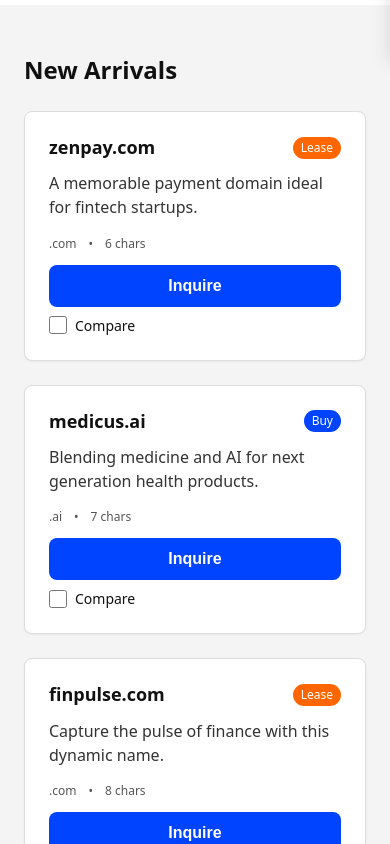
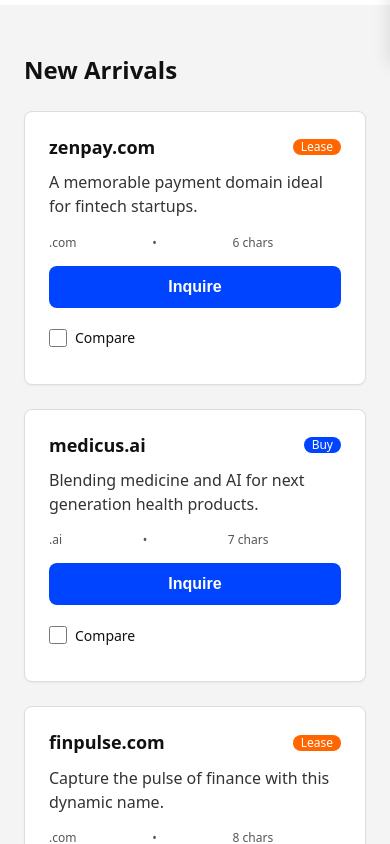
Before and after one commit to Hoshi-Cyber/hvault, a Next.js app: page / in a window 390 px wide. Shown: the part 780-1624 px from the top of the page. Built offline with nearby package versions, Linux system fonts and the light colour scheme.

Commit message:
feat(domain-card): link to detail, add meta row, mobile spacing; add CSS helpers

```diff
--- a/components/DomainCard.js
+++ b/components/DomainCard.js
@@ -1,6 +1,14 @@
+import Link from 'next/link';
 import { useCompare } from '../context/CompareContext';
 import { useDrawer } from '../context/DrawerContext';
 
+/**
+ * DomainCard
+ * - Name links to detail page (/domain/[slug])
+ * - Clear metadata row (TLD • length)
+ * - Primary Inquire button opens drawer with domain context
+ * - Mobile-friendly spacing & tap targets; keeps status pill
+ */
 export default function DomainCard({ domain }) {
   const { selected, add, remove } = useCompare();
   const { open } = useDrawer();
@@ -28,34 +36,43 @@ export default function DomainCard({ domain }) {
         padding: 'var(--space-3)',
         background: 'var(--color-background)',
         boxShadow: 'var(--shadow-small)',
-        transition: 'box-shadow .2s ease',
+        transition: 'box-shadow .2s, transform .1s',
         display: 'flex',
         flexDirection: 'column',
-        gap: '12px',
+        gap: 12,
         height: '100%',
       }}
       onMouseEnter={(e) => {
-        e.currentTarget.style.boxShadow = '0 4px 12px rgba(0,0,0,0.08)';
+        e.currentTarget.style.boxShadow = '0 4px 12px rgba(0,0,0,.08)';
+        e.currentTarget.style.transform = 'translateY(-2px)';
       }}
       onMouseLeave={(e) => {
         e.currentTarget.style.boxShadow = 'var(--shadow-small)';
+        e.currentTarget.style.transform = 'translateY(0)';
       }}
     >
       {/* Title + status */}
       <div style={{ display: 'flex', justifyContent: 'space-between', gap: 8, alignItems: 'center' }}>
-        <h3 style={{ margin: 0, wordBreak: 'break-word', fontSize: '18px', lineHeight: 1.3 }}>
-          {domain.name}
+        <h3 style={{ margin: 0, wordBreak: 'break-word', fontSize: '18px', lineHeight: 1.25 }}>
+          <Link
+            href={`/domain/${domain.slug}`}
+            style={{ textDecoration: 'none', color: 'var(--color-text-primary)' }}
+            aria-label={`View details for ${domain.name}`}
+          >
+            {domain.name}
+          </Link>
         </h3>
         <span
           style={{
             padding: '2px 8px',
             borderRadius: 999,
-            fontSize: '12px',
+            fontSize: 12,
             background: statusColours[domain.status] || '#999',
             color: '#fff',
             textTransform: 'capitalize',
             whiteSpace: 'nowrap',
             flexShrink: 0,
+            lineHeight: 1,
           }}
           aria-label={`status ${domain.status}`}
         >
@@ -79,9 +96,20 @@ export default function DomainCard({ domain }) {
       </p>
 
       {/* Meta row */}
-      <div style={{ display: 'flex', gap: 12, flexWrap: 'wrap', fontSize: '12px', color: '#555' }}>
+      <div
+        className="meta-row"
+        style={{
+          display: 'inline-grid',
+          gridAutoFlow: 'column',
+          alignItems: 'center',
+          gap: 8,
+          color: '#555',
+          fontSize: 12,
+          marginBottom: 2,
+        }}
+      >
         <span>{domain.tld}</span>
-        <span>•</span>
+        <span aria-hidden="true">•</span>
         <span>{domain.length} chars</span>
       </div>
 
@@ -94,7 +122,7 @@ export default function DomainCard({ domain }) {
             width: '100%',
             background: 'var(--color-accent-primary)',
             color: '#fff',
-            padding: '12px',
+            padding: 12, // larger tap target
             borderRadius: 'var(--radius)',
             border: 'none',
             fontWeight: 600,
@@ -103,7 +131,16 @@ export default function DomainCard({ domain }) {
           Inquire
         </button>
 
-        <label style={{ display: 'inline-flex', alignItems: 'center', gap: 8, cursor: 'pointer', userSelect: 'none' }}>
+        <label
+          style={{
+            display: 'inline-flex',
+            alignItems: 'center',
+            gap: 8,
+            cursor: 'pointer',
+            userSelect: 'none',
+            minHeight: 44, // mobile-friendly
+          }}
+        >
           <input
             type="checkbox"
             checked={isSelected}
@@ -111,7 +148,7 @@ export default function DomainCard({ domain }) {
             aria-label="Add to compare"
             style={{ width: 18, height: 18 }}
           />
-          <span style={{ fontSize: '14px' }}>Compare</span>
+          <span style={{ fontSize: 14 }}>Compare</span>
         </label>
       </div>
     </div>
--- a/styles/globals.css
+++ b/styles/globals.css
@@ -302,6 +302,30 @@ label { display: inline-block; }
   gap: 8px;
 }
 
+/* ======================== */
+/* Card helpers             */
+/* ======================== */
+
+/* Optional helpers used by DomainCard */
+.card-title {
+  text-decoration: none;
+  color: var(--color-text-primary);
+}
+.card-title:hover,
+.card-title:focus {
+  text-decoration: underline;
+}
+
+.card-meta,
+.meta-row {
+  display: inline-grid;
+  grid-auto-flow: column;
+  align-items: center;
+  gap: 8px;
+  color: #555;
+  font-size: 12px;
+}
+
 /* Respect reduced motion */
 @media (prefers-reduced-motion: reduce) {
   .backdrop, .drawer,
```
